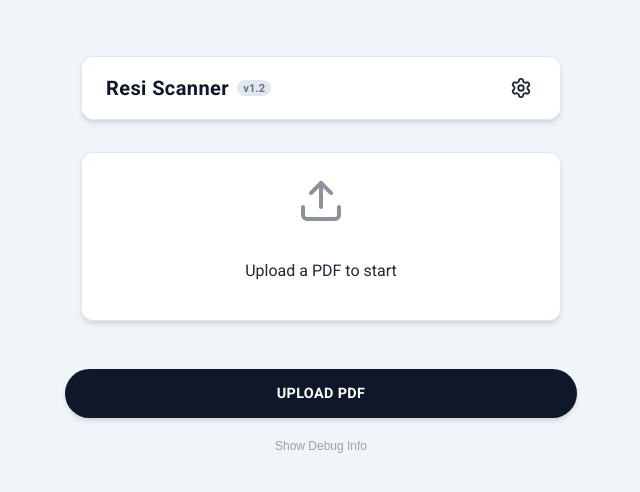
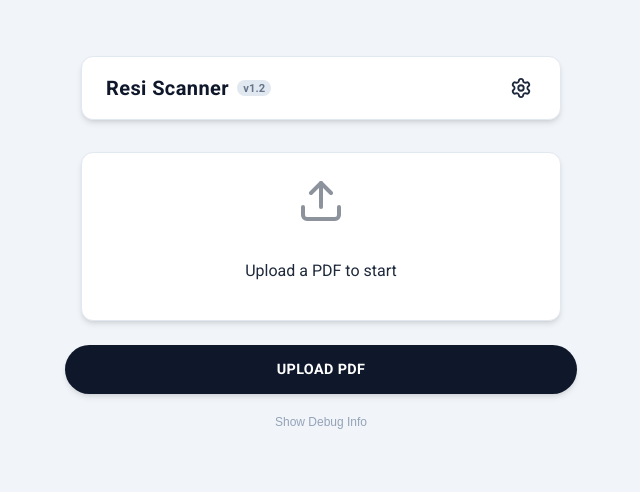
Before and after one commit to Moharrafi/ResiScanner, a React (Vite) app: page / in a window 1280 px wide. Shown: the top 492 px of the page, without its empty margins (319-959 px from the left). Built offline with nearby package versions, Linux system fonts and the light colour scheme.

Commit message:
Style: Reduce vertical spacing around footer and Clear List button

```diff
--- a/src/App.jsx
+++ b/src/App.jsx
@@ -471,7 +471,7 @@ function App() {
               }
             }}
             style={{
-              marginBottom: '1rem',
+              marginBottom: '0.5rem',
               color: '#dc2626',
               border: '1px solid #fca5a5',
               background: '#fef2f2',
--- a/src/index.css
+++ b/src/index.css
@@ -574,8 +574,10 @@ main {
 
 /* Footer & Upload Button */
 footer {
-  margin-top: 2rem;
-  padding-top: 1rem;
+  margin-top: 1rem;
+  /* Reduced from 2rem */
+  padding-top: 0.5rem;
+  /* Reduced from 1rem */
   display: flex;
   flex-direction: column;
   align-items: center;
```
